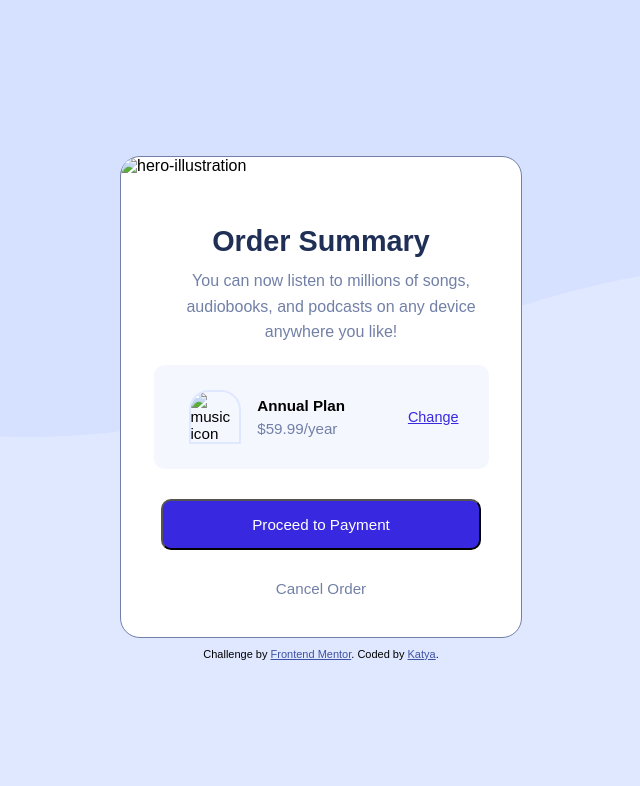
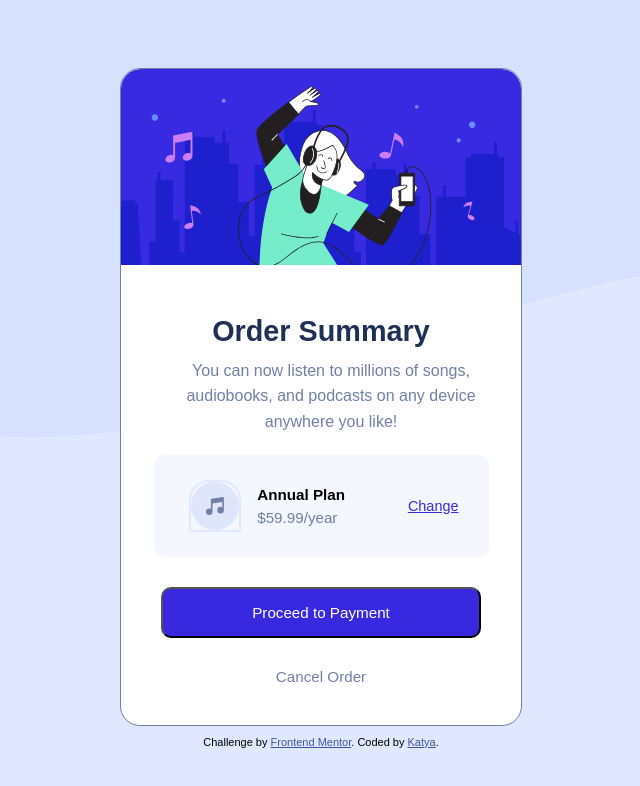
Before and after one commit to generieyyc/Frontend-Mentor-Order-Summary-Component, a plain HTML site: page index.html in a window 1280 px wide. Shown: the whole page, without its empty margins (319-959 px from the left). Drawn offline with Linux system fonts and the light colour scheme; files whose address does not match are found by name.

Commit message:
Update index.html

```diff
--- a/index.html
+++ b/index.html
@@ -13,11 +13,11 @@
 <body>
   <main>
     <div class="main-container">
-     <img src="/order-summary-component-main/images/illustration-hero.svg" alt="hero-illustration">
+     <img src="illustration-hero.svg" alt="hero-illustration">
      <h2>Order Summary</h2>
      <p class="summary">You can now listen to millions of songs, audiobooks, and podcasts on any device anywhere you like!</p>
      <div class="flex-item">
-       <img id="icon" src="/order-summary-component-main/images/icon-music.svg" alt="music icon">
+       <img id="icon" src="icon-music.svg" alt="music icon">
        <div class="sub-item">
         <h4>Annual Plan</h4>
         <p>$59.99/year</p>
```
